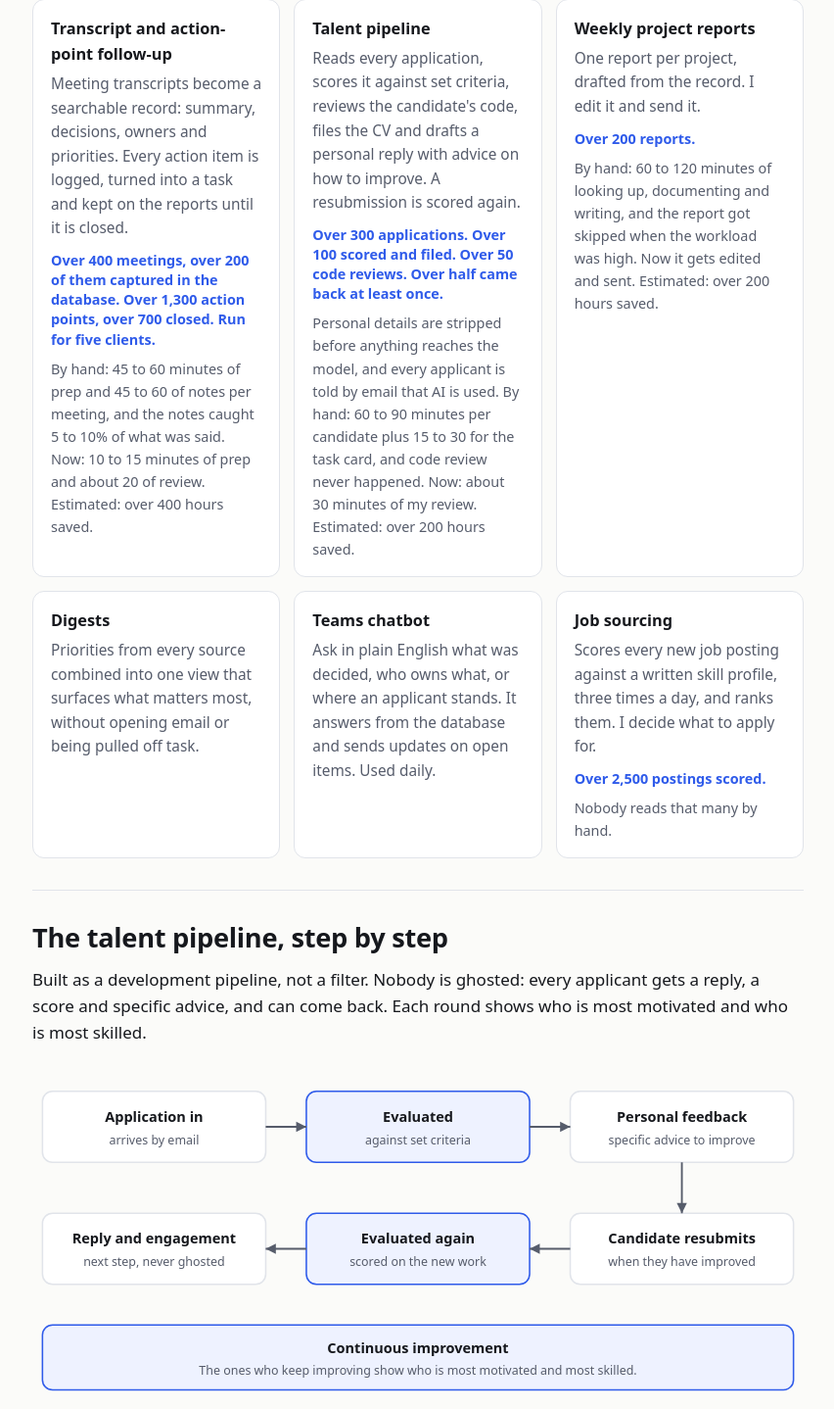
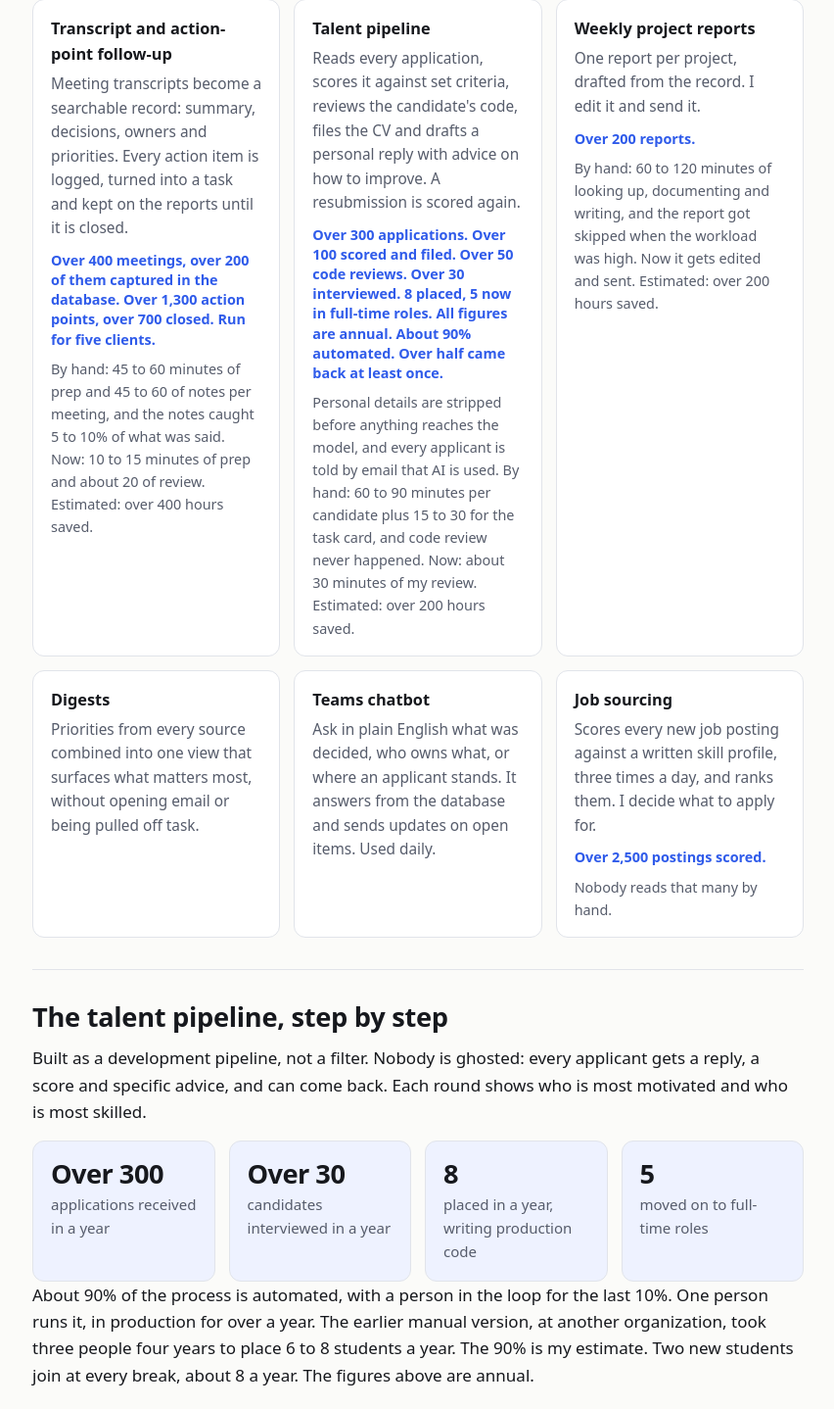
Before and after one commit to empty214/case-studies, a plain HTML site: page ai-pipelines/index.html in a window 1280 px wide. Shown: the part 787-2225 px from the top of the page at 98% size, without its empty margins (213-1065 px from the left). Drawn offline with Linux system fonts and the light colour scheme.

Commit message:
Add annual intern pipeline figures, canteen meal volume, Over 2,500 users
Co-Authored-By: Claude Sonnet 5.5 <noreply@anthropic.com>

```diff
--- a/ai-pipelines/index.html
+++ b/ai-pipelines/index.html
@@ -90,6 +90,7 @@ figure.shot figcaption { color: var(--muted); font-size: .88rem; margin-top: 8px
   .pills { margin-top: 8px; }
   .pill { font-size: .85rem; padding: 4px 10px; }
   .grid, .stats { grid-template-columns: repeat(3, 1fr); gap: 10px; margin-top: 8px; }
+  .stats { grid-template-columns: repeat(4, 1fr); }
   .card p { font-size: .95rem; }
   .stat { padding: 8px 10px; }
   .stat .n { font-size: 1.6rem; }
@@ -145,7 +146,7 @@ figure.shot figcaption { color: var(--muted); font-size: .88rem; margin-top: 8px
     <div class="card">
       <h3>Talent pipeline</h3>
       <p>Reads every application, scores it against set criteria, reviews the candidate's code, files the CV and drafts a personal reply with advice on how to improve. A resubmission is scored again.</p>
-      <div class="nums">Over 300 applications. Over 100 scored and filed. Over 50 code reviews. Over half came back at least once.</div>
+      <div class="nums">Over 300 applications. Over 100 scored and filed. Over 50 code reviews. Over 30 interviewed. 8 placed, 5 now in full-time roles. All figures are annual. About 90% automated. Over half came back at least once.</div>
       <p class="by">Personal details are stripped before anything reaches the model, and every applicant is told by email that AI is used. By hand: 60 to 90 minutes per candidate plus 15 to 30 for the task card, and code review never happened. Now: about 30 minutes of my review. Estimated: over 200 hours saved.</p>
     </div>
 
@@ -179,6 +180,13 @@ figure.shot figcaption { color: var(--muted); font-size: .88rem; margin-top: 8px
 <section>
   <h2>The talent pipeline, step by step</h2>
   <p>Built as a development pipeline, not a filter. Nobody is ghosted: every applicant gets a reply, a score and specific advice, and can come back. Each round shows who is most motivated and who is most skilled.</p>
+  <div class="stats stats4">
+    <div class="stat"><div class="n">Over 300</div><div class="l">applications received in a year</div></div>
+    <div class="stat"><div class="n">Over 30</div><div class="l">candidates interviewed in a year</div></div>
+    <div class="stat"><div class="n">8</div><div class="l">placed in a year, writing production code</div></div>
+    <div class="stat"><div class="n">5</div><div class="l">moved on to full-time roles</div></div>
+  </div>
+  <p>About 90% of the process is automated, with a person in the loop for the last 10%. One person runs it, in production for over a year. The earlier manual version, at another organization, took three people four years to place 6 to 8 students a year. The 90% is my estimate. Two new students join at every break, about 8 a year. The figures above are annual.</p>
   <svg class="diagram" viewBox="0 0 760 330" role="img" aria-label="Application in, evaluated against set criteria, personal feedback, candidate resubmits, evaluated again, reply and engagement, all feeding continuous improvement.">
     <rect x="10" y="20" width="220" height="70" rx="10"/>
     <text x="120" y="50" text-anchor="middle">Application in</text>
```
Also changed, not shown: canteen/index.html (+5 -2 lines), canteen/share.png, 2 other files.
